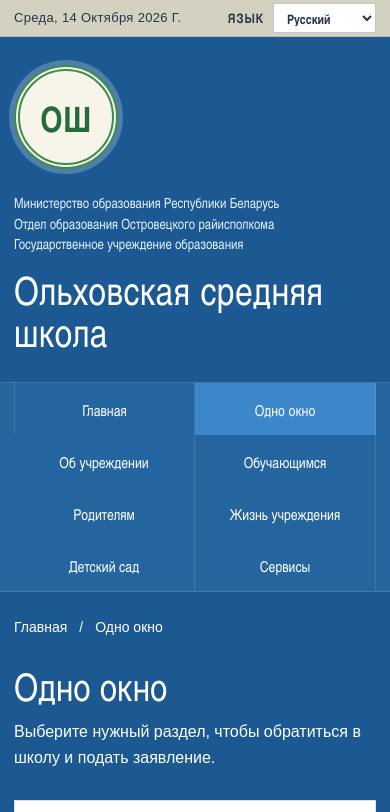
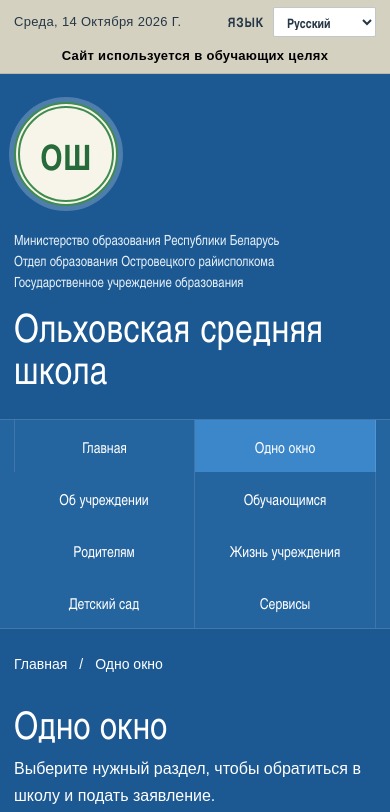
Before and after one commit to AlexMardas/SchoolWebSite, a plain HTML site: page one-window.html in a window 390 px wide. Shown: the top 812 px of the page. Drawn offline with nearby package versions, Linux system fonts and the light colour scheme.

Commit message:
Document site map and add training notice

```diff
--- a/one-window.html
+++ b/one-window.html
@@ -11,7 +11,7 @@
   <link rel="stylesheet" href="styles.css">
 </head>
 <body id="top">
-  <div class="topbar"><div class="container topbar__inner"><time id="current-date" datetime="">Сегодня</time><label class="language-selector"><span class="language-selector__label">Язык</span><select aria-label="Выберите язык" onchange="window.location.href=this.value"><option value="one-window.html" selected>Русский</option><option value="one-window-en.html">English</option></select></label></div></div>
+  <div class="topbar"><div class="container topbar__inner"><time id="current-date" datetime="">Сегодня</time><p class="training-notice">Сайт используется в обучающих целях</p><label class="language-selector"><span class="language-selector__label">Язык</span><select aria-label="Выберите язык" onchange="window.location.href=this.value"><option value="one-window.html" selected>Русский</option><option value="one-window-en.html">English</option></select></label></div></div>
   <header class="site-header">
     <div class="container school-heading">
       <div class="emblem" aria-label="Эмблема Ольховской средней школы" role="img"><span>ОШ</span></div>
--- a/styles.css
+++ b/styles.css
@@ -51,18 +51,27 @@ img {
 }
 
 .topbar__inner {
-  display: flex;
+  display: grid;
+  grid-template-columns: minmax(0, 1fr) auto minmax(0, 1fr);
   min-height: 40px;
   align-items: center;
-  justify-content: space-between;
   font-size: 13px;
   letter-spacing: .025em;
   text-transform: capitalize;
 }
 
+.training-notice {
+  margin: 0;
+  color: #000;
+  font-weight: 700;
+  text-align: center;
+  text-transform: none;
+}
+
 .language-selector {
   display: flex;
   align-items: center;
+  justify-self: end;
   gap: 9px;
   font-family: var(--heading-font);
   font-weight: 600;
@@ -443,7 +452,14 @@ img {
   }
 
   .topbar__inner {
-    min-height: 36px;
+    grid-template-columns: 1fr auto;
+    gap: 8px 16px;
+    padding-block: 7px;
+  }
+
+  .training-notice {
+    grid-column: 1 / -1;
+    grid-row: 2;
   }
 
   .school-heading {
```
Also changed, not shown: index-en.html (+1 -0 lines), index.html (+1 -0 lines), one-window-en.html (+1 -1 lines), 1 other file.
